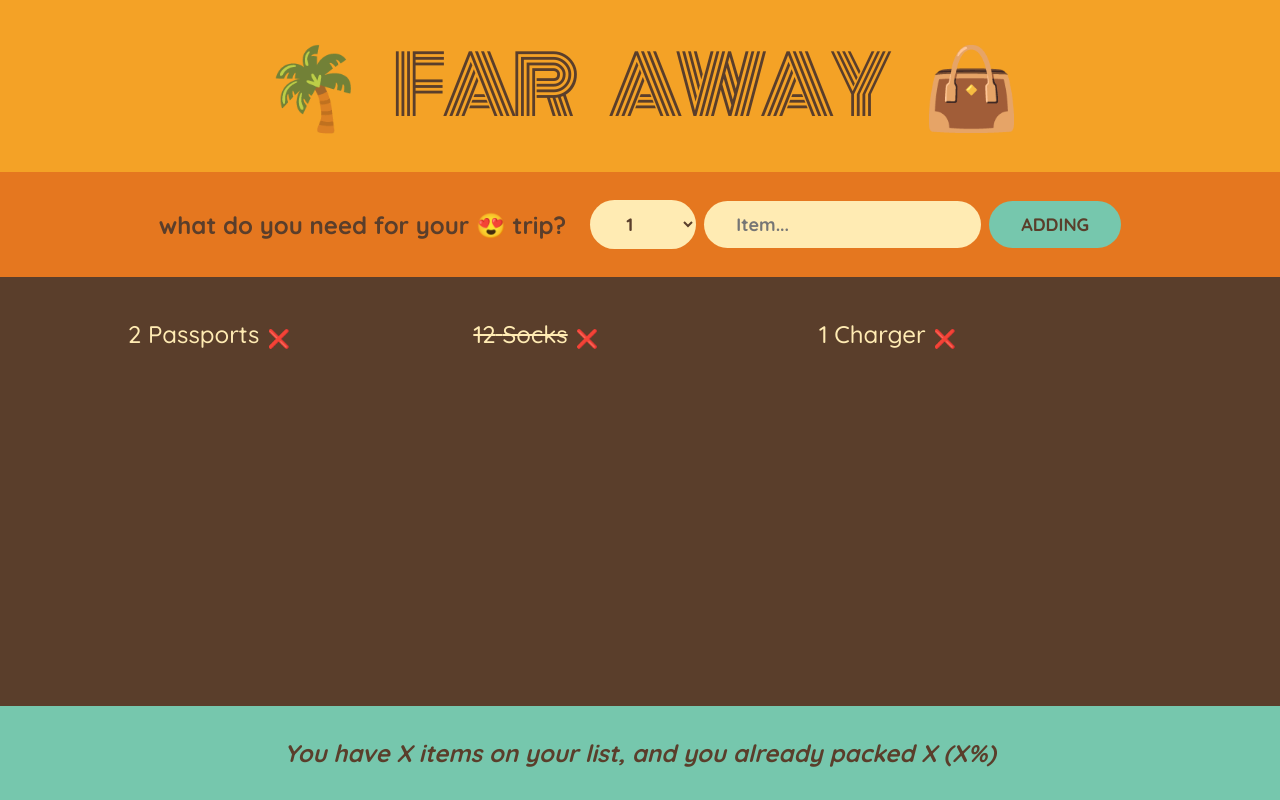
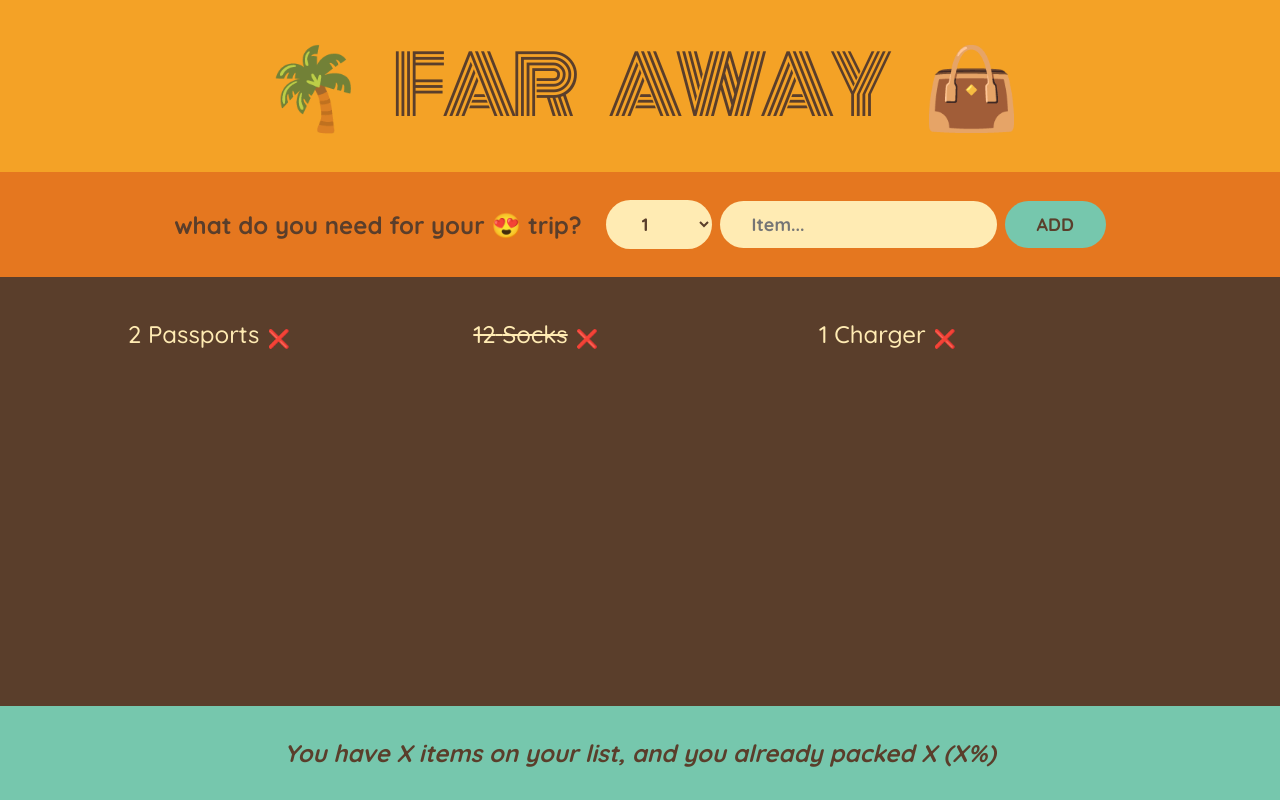
Before and after one commit to vimal336/React-js-projects, a JavaScript app in the folder travel-list/: page / in a window 1280 px wide. Built offline with nearby package versions, Linux system fonts and the light colour scheme; the HTML template or start-up script is replaced by a standard one.

Commit message:
travel list project

```diff
--- a/travel-list/src/App.js
+++ b/travel-list/src/App.js
@@ -36,7 +36,7 @@ function Form() {
         }
       </select>
       <input type='text' placeholder="Item..."/>
-      <button>Adding</button>
+      <button>Add</button>
     </form>
   );
 }
```
